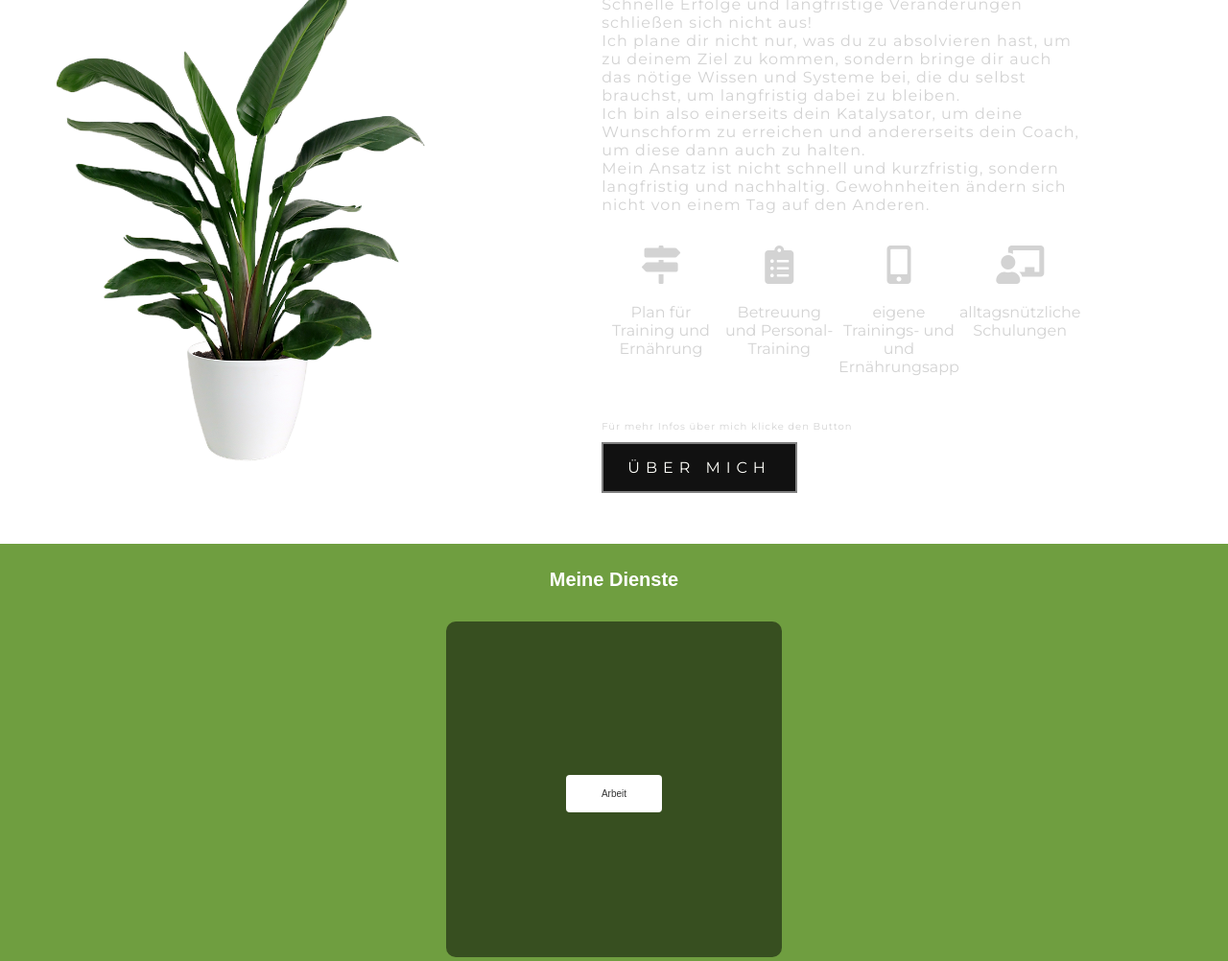
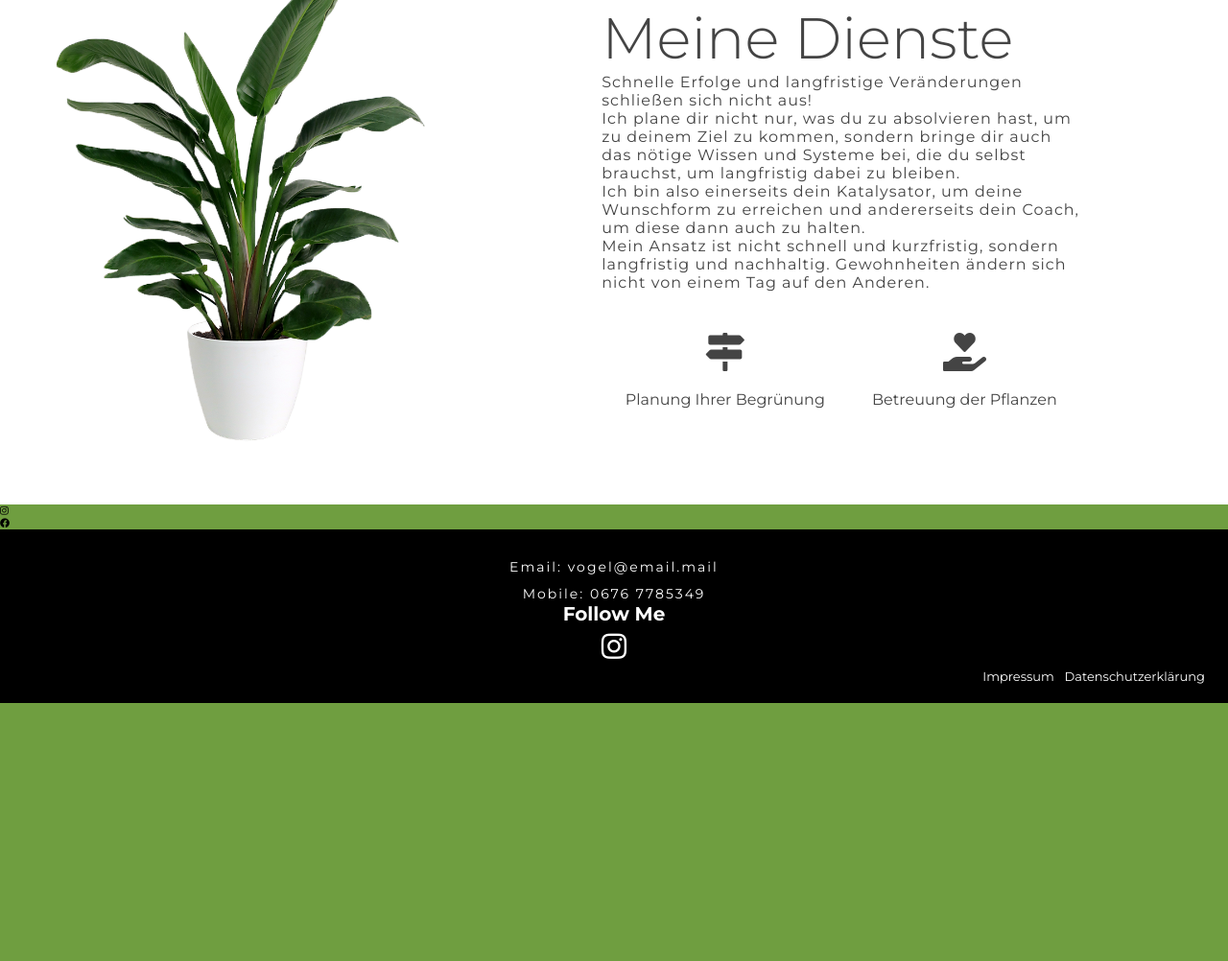
Before and after one commit to granitexe/plant, a plain HTML site: page index.html in a window 1280 px wide. Shown: the part 978-1980 px from the top of the page at 96% size. After the commit the page ends 1711 px from the top, so only its background shows below. Drawn offline with Linux system fonts and the light colour scheme.

Commit message:
verbesserungen

```diff
--- a/index.html
+++ b/index.html
@@ -63,67 +63,34 @@
     <div class="icons">
       <div class="icon">
         <i class="fas fa-map-signs"></i>
-        <p>Plan für Training und Ernährung</p>
+        <p>Planung Ihrer Begrünung</p>
       </div>
       <div class="icon">
-        <i class="fas fa-clipboard-list"></i>
-        <p>Betreuung und Personal-Training</p>
-      </div>
-      <div class="icon">
-        <i class="fas fa-mobile-alt"></i>
-        <p>eigene Trainings- und und Ernährungsapp</p>
-      </div>
-      <div class="icon">
-        <i class="fas fa-chalkboard-teacher"></i>
-        <p>alltagsnützliche Schulungen</p>
-      </div>
+        <i class="fas fa-hand-holding-heart"></i>
+        <p>Betreuung der Pflanzen</p>
     </div>
-
-    <br>
-    <br>
-
-    <p class="explain-info-text-mini">Für mehr Infos über mich klicke den Button </p>
-    <a href="about.html" type="button" class="explain-button">Über mich</a>
   </div>
 </section>
 <!-- END Explain Section -->
 
-<!-- Card Section -->
-  <div class="card-container">
-    <h1>Meine Dienste</h1>
-    <div class="row">
-      <div class="col">
-        <div class="card">
-          <div class="inner-box">
-            <div class="card-front">
-              <span class="span">Arbeit</span>
-            </div>
-            <div class="card-back">
-              <p>Text Text</p>
-            </div>
-          </div>
-        </div>
-
-        <div class="card">
-          <div class="inner-box">
-            <div class="card-front">
-              <span class="span">Arbeit</span>
-            </div>
-            <div class="card-back">
-              <p>Text Text</p>
-            </div>
-          </div>
-        </div>
-      </div>
+<!-- Contact Section -->
+<div class="contact-container">
+  <div class="icons">
+    <div class="icon">
+      <a href=""></a><i class="fab fa-instagram"></i></a>
+    </div>
+    <div class="icon">
+      <a href=""></a><i class="fab fa-facebook"></i></a>
     </div>
   </div>
-<!-- END Card Section -->
+</div>
+<!-- END Contact Section -->
 
 <!-- Footer Section -->
 <footer id="footer" class="footer container">
   <div class="footer-contact">
-    <p class="footer-contact-info">Email: ankomarkus@gmail.com</p>
-    <p class="footer-contact-info">Mobile: 0664 494 33 30</p>
+    <p class="footer-contact-info">Email: vogel@email.mail</p>
+    <p class="footer-contact-info">Mobile: 0676 7785349</p>
     <div class="footer-social-follow">
       <h1 class="footer-social-follow-heading">Follow Me</h1>
       <div class="footer-social-icon">
--- a/style.css
+++ b/style.css
@@ -30,11 +30,11 @@ body, html {
 	width: 100%;
 	position: fixed;
 	z-index: 100;
-	background-color: rgb(111, 158, 64);;
+	background-color: rgb(111, 158, 64);
 }
 
 .nav-bar {
-	background-color: rgb(111, 158, 64);;
+	background-color: rgb(111, 158, 64);
 	left: 0;
 	top: 0;
 	padding: 1rem 5rem;
@@ -123,6 +123,7 @@ body, html {
 	transition: .3s ease transform;
 	text-align: center;
 	z-index: -1;
+	background-color: rgb(68, 100, 35);
 }
 
 .nav-bar .nav-list ul li {
@@ -195,7 +196,6 @@ body, html {
 
 .landing .landing-info .landing-info-button {
   margin-top: 30px;
-  margin-right: 30px;
   margin-bottom: 30px;
   padding: 2rem 5rem;
   display: inline-block;
@@ -262,138 +262,41 @@ body, html {
 .explain .explain-info .explain-info-heading {
   font-size: 5rem;
   font-weight: 300;
-	color: lightgrey;
+	color: #444;
 	transition: 1s ease all;
 }
 
 .explain:hover .explain-info .explain-info-heading {
-	text-shadow: 0 0 4px white;
+	text-shadow: 0 0 4px #444;
 	transition: 0.7s ease all;
 }
 
 .explain .explain-info .explain-info-text {
   font-size: 1.6rem;
   letter-spacing: .1rem;
-  color: lightgrey;
-}
-
-.explain .explain-info .explain-info-text-mini {
-  font-size: 1.0rem;
-  letter-spacing: .1rem;
-  color: lightgrey;
-}
-
-.explain .explain-info .explain-button {
-	margin-top: 10px;
-  margin-bottom: 50px;
-  padding: 1.5rem 2.5rem;
-  display: inline-block;
-  font-size: 1.6rem;
-  text-transform: uppercase;
-  color: #fffffa;
-  text-decoration: none;
-  letter-spacing: .6rem;
-	background-color: #111;
-  transition: 0.3s ease all;
-  overflow: hidden;
-	border: 2px solid grey;
-}
-
-.explain .explain-info .explain-button:hover {
-  color: black;
-  background: whitesmoke;
-	box-shadow: 0 0 10px whitesmoke, 0 0 20px whitesmoke, 0 0 50px whitesmoke;
-  border: 2px solid white;
+  color: #444;
+  margin-bottom: 30px;
 }
 
 .explain .icons {
 	display: flex;
 	justify-content: space-around;
-	margin-top: 20px;
 	text-align: center;
 }
 
-.explain .icons .icon {
-	flex-basis: 260px;
-}
 
 .explain .icons .icon p {
 	font-size: 16px;
 	margin-top: 20px;
 	margin-bottom: 20px;
-	color: lightgray;
+	color: #444;
 }
 
 .explain .icons .icon i {
-	color: lightgray;
+	color: #444;
 	font-size: 4rem;
 }
 /* END Explain Section */
-
-/* Card Section */
-.card-container {
-  color: rgb(111, 158, 64);
-  font-family: sans-serif;
-  flex-direction: row;
-}
-
-.card-container h1 {
-  margin-top: 2%;
-  text-align: center;
-  color: white;
-}
-
-
-.card {
-  width: 350px;
-  height: 350px;
-  margin: 2.5% auto 2.5% auto;
-  perspective: 1000px;
-  cursor: pointer;
-}
-
-.inner-box {
-  width: 100%;
-  height: 100%;
-  text-align: center;
-  border-radius: 10px;
-  transition: transform 1s;
-  transform-style: preserve-3d;
-  flex-direction: row;
-}
-
-.card-front, .card-back {
-  position: absolute;
-  width: 100%;
-  height: 100%;
-  backface-visibility: hidden;
-  border-radius: 10px;
-}
-
-.card-front {
-  background-image: linear-gradient(rgba(0,0,0,0.5),rgba(0,0,0,0.5)),
-  url(img1.jpg);
-}
-
-.span {
-  display: inline-block;
-  width: 100px;
-  padding: 14px 0;
-  margin-top: 160px;
-  border-radius: 4px;
-  background: #fff;
-  color: #333;
-}
-
-.card-back {
-  background: #1c1f54;
-  transform: rotateY(180deg);
-}
-
-.card:hover .inner-box {
-  transform: rotateY(180deg);
-}
-/* END Card Section */
 
 /* Footer Section */
 .footer {
@@ -490,9 +393,6 @@ body, html {
 		width: 70%;
 	}
 
-  .inner-box {
-    flex-direction: row;
-  }
 
 }
 
```
